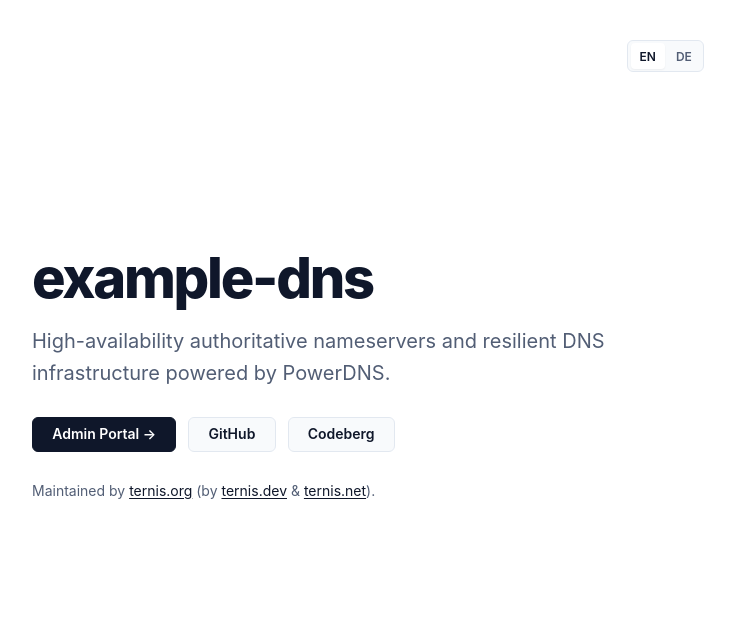
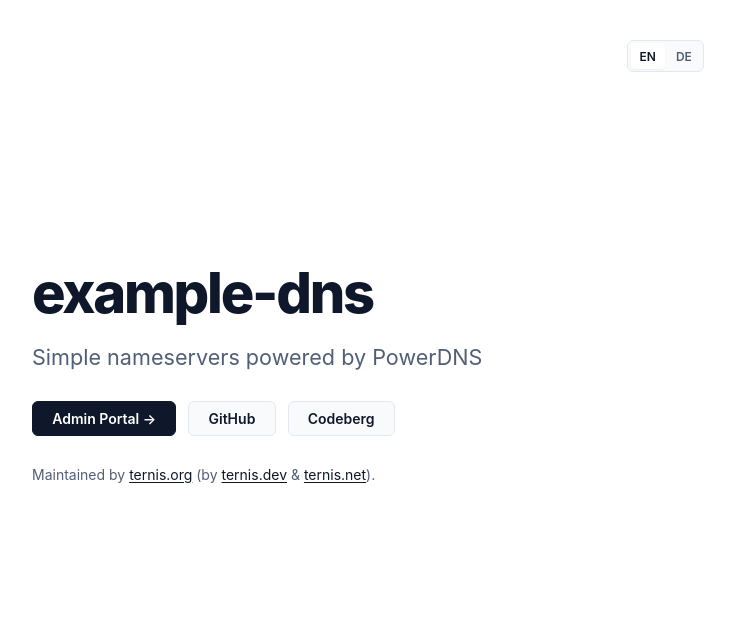
Before and after one commit to example-dns/example-dns, a PHP site: page /index.php?locale=en in a window 1280 px wide. Shown: the top 629 px of the page, without its empty margins (272-1007 px from the left). Run offline with PHP 8.4, Linux system fonts and the light colour scheme.

Commit message:
feat(web): update hero subtitle to h2 heading across locales

```diff
--- a/apps/web/index.php
+++ b/apps/web/index.php
@@ -212,10 +212,11 @@ $canonical_url = "https://example-dns.com/?locale=" . urlencode($locale);
             margin-bottom: 1rem;
         }
 
-        .hero-desc {
-            font-size: clamp(1.0625rem, 2vw, 1.25rem);
+        .hero-subtitle {
+            font-size: clamp(1.125rem, 2.2vw, 1.35rem);
+            font-weight: 400;
             color: var(--text-muted);
-            line-height: 1.6;
+            line-height: 1.5;
             margin-bottom: 1.75rem;
             max-width: 620px;
         }
@@ -355,7 +356,7 @@ $canonical_url = "https://example-dns.com/?locale=" . urlencode($locale);
         <!-- Hero -->
         <main id="main-content" class="hero">
             <h1 class="hero-title fade-in delay-2"><?= htmlspecialchars($t['hero_title'], ENT_QUOTES, 'UTF-8') ?></h1>
-            <p class="hero-desc fade-in delay-3"><?= htmlspecialchars($t['hero_description'], ENT_QUOTES, 'UTF-8') ?></p>
+            <h2 class="hero-subtitle fade-in delay-3"><?= htmlspecialchars($t['hero_subtitle'], ENT_QUOTES, 'UTF-8') ?></h2>
 
             <div class="hero-actions fade-in delay-4">
                 <a href="https://admin.example-dns.com" class="btn btn-primary" target="_blank" rel="noopener">
--- a/apps/web/locales/de.php
+++ b/apps/web/locales/de.php
@@ -14,7 +14,7 @@ return [
 
     // Hero
     'hero_title' => 'example-dns',
-    'hero_description' => 'Hochverfügbare autoritative Nameserver und ausfallsichere DNS-Infrastruktur auf Basis von PowerDNS.',
+    'hero_subtitle' => 'Simple Nameserver auf Basis von PowerDNS',
     'cta_admin' => 'Admin-Portal',
     'cta_github' => 'GitHub',
     'cta_codeberg' => 'Codeberg',
--- a/apps/web/locales/en.php
+++ b/apps/web/locales/en.php
@@ -14,7 +14,7 @@ return [
 
     // Hero
     'hero_title' => 'example-dns',
-    'hero_description' => 'High-availability authoritative nameservers and resilient DNS infrastructure powered by PowerDNS.',
+    'hero_subtitle' => 'Simple nameservers powered by PowerDNS',
     'cta_admin' => 'Admin Portal',
     'cta_github' => 'GitHub',
     'cta_codeberg' => 'Codeberg',
```
